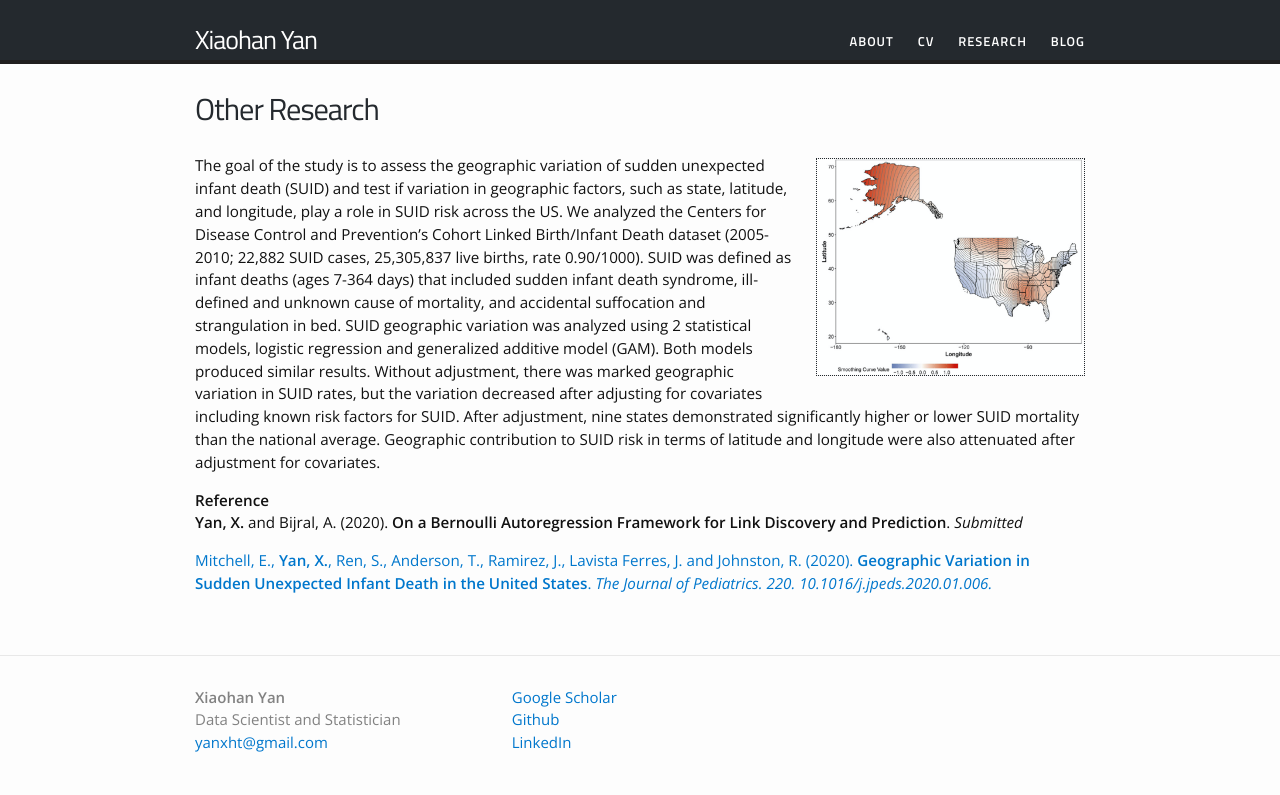
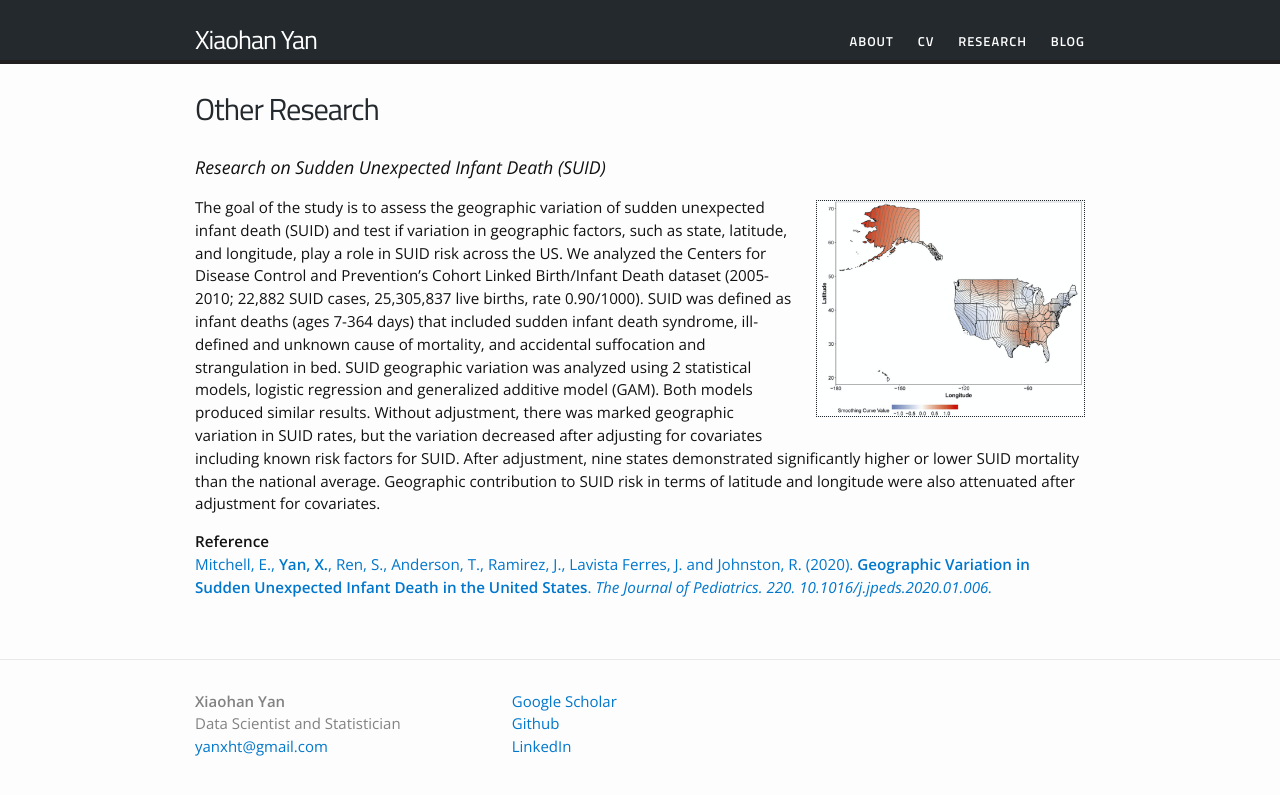
Before and after one commit to yanxht/yanxht.github.io, a Jekyll site: the page built from research/other.md, in a window 1280 px wide. Shown: the top 795 px of the page. Built offline with Jekyll 4.4.1, drawn with Linux system fonts in a browser that asks for light colours.

Commit message:
Update other page

```diff
--- a/research/other.md
+++ b/research/other.md
@@ -4,12 +4,11 @@ title: Other Research
 permalink: /research/other/
 ---
 
+### Research on Sudden Unexpected Infant Death (SUID)
+
 {% include image_partialwidth_nocaption.html url="/images/geo_sids_gam.png" width_perc=30 align="right" %}
 
 The goal of the study is to assess the geographic variation of sudden unexpected infant death (SUID) and test if variation in geographic factors, such as state, latitude, and longitude, play a role in SUID risk across the US. We analyzed the Centers for Disease Control and Prevention’s Cohort Linked Birth/Infant Death dataset (2005-2010; 22,882 SUID cases, 25,305,837 live births, rate 0.90/1000). SUID was defined as infant deaths (ages 7-364 days) that included sudden infant death syndrome, ill-defined and unknown cause of mortality, and accidental suffocation and strangulation in bed. SUID geographic variation was analyzed using 2 statistical models, logistic regression and generalized additive model (GAM). Both models produced similar results. Without adjustment, there was marked geographic variation in SUID rates, but the variation decreased after adjusting for covariates including known risk factors for SUID. After adjustment, nine states demonstrated significantly higher or lower SUID mortality than the national average. Geographic contribution to SUID risk in terms of latitude and longitude were also attenuated after adjustment for covariates.
 
 **Reference**<br/>
-**Yan, X.** and Bijral, A. (2020). **On a Bernoulli Autoregression Framework for Link Discovery and Prediction**. *Submitted*
-
-
 [Mitchell, E., **Yan, X.**, Ren, S., Anderson, T., Ramirez, J., Lavista Ferres, J. and Johnston, R. (2020). **Geographic Variation in Sudden Unexpected Infant Death in the United States**. *The Journal of Pediatrics. 220. 10.1016/j.jpeds.2020.01.006.*](https://www.sciencedirect.com/science/article/abs/pii/S002234762030010X)
```
